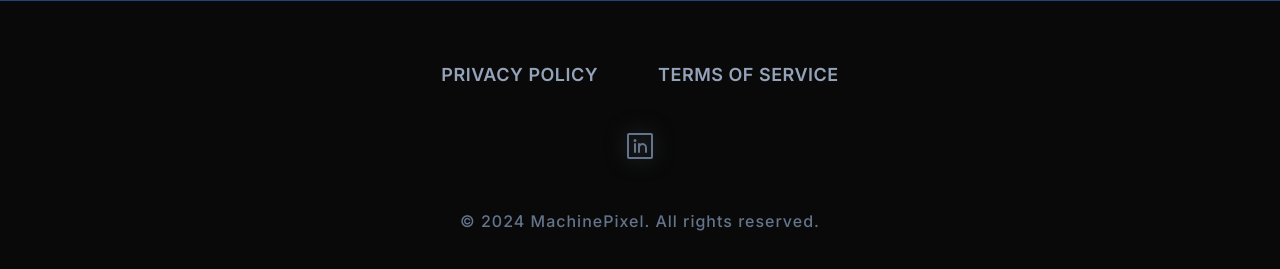
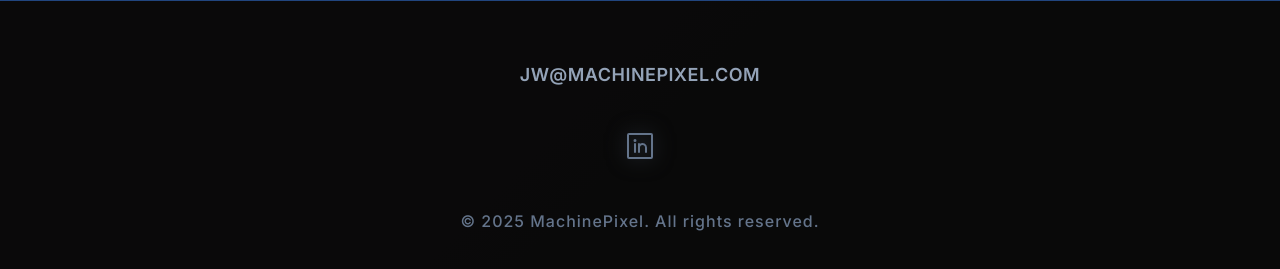
Before and after one commit to jwcheng/machinepixel, a plain HTML site: page index.html in a window 1280 px wide. Shown: the part 4731-5000 px from the top of the page. Drawn offline with Linux system fonts and the light colour scheme.

Commit message:
Update index.html
changed footer

```diff
--- a/index.html
+++ b/index.html
@@ -899,15 +899,16 @@
     <footer>
         <div class="container">
             <div class="footer-links">
-                <a href="#">Privacy Policy</a>
-                <a href="#">Terms of Service</a>
+                <a href="mailto:jw@machinepixel.com">jw@machinepixel.com</a>
             </div>
             <div class="footer-social">
-                <svg viewBox="0 0 256 256">
-                    <path d="M216,24H40A16,16,0,0,0,24,40V216a16,16,0,0,0,16,16H216a16,16,0,0,0,16-16V40A16,16,0,0,0,216,24Zm0,192H40V40H216V216ZM96,112v64a8,8,0,0,1-16,0V112a8,8,0,0,1,16,0Zm88,28v36a8,8,0,0,1-16,0V140a20,20,0,0,0-40,0v36a8,8,0,0,1-16,0V112a8,8,0,0,1,15.79-1.78A36,36,0,0,1,184,140ZM100,84A12,12,0,1,1,88,72,12,12,0,0,1,100,84Z"></path>
-                </svg>
+                <a href="https://linkedin.com/in/jwcheng" target="_blank">
+                    <svg viewBox="0 0 256 256">
+                        <path d="M216,24H40A16,16,0,0,0,24,40V216a16,16,0,0,0,16,16H216a16,16,0,0,0,16-16V40A16,16,0,0,0,216,24Zm0,192H40V40H216V216ZM96,112v64a8,8,0,0,1-16,0V112a8,8,0,0,1,16,0Zm88,28v36a8,8,0,0,1-16,0V140a20,20,0,0,0-40,0v36a8,8,0,0,1-16,0V112a8,8,0,0,1,15.79-1.78A36,36,0,0,1,184,140ZM100,84A12,12,0,1,1,88,72,12,12,0,0,1,100,84Z"></path>
+                    </svg>
+                </a>
             </div>
-            <p class="footer-text">© 2024 MachinePixel. All rights reserved.</p>
+            <p class="footer-text">© 2025 MachinePixel. All rights reserved.</p>
         </div>
     </footer>
 </body>
```
